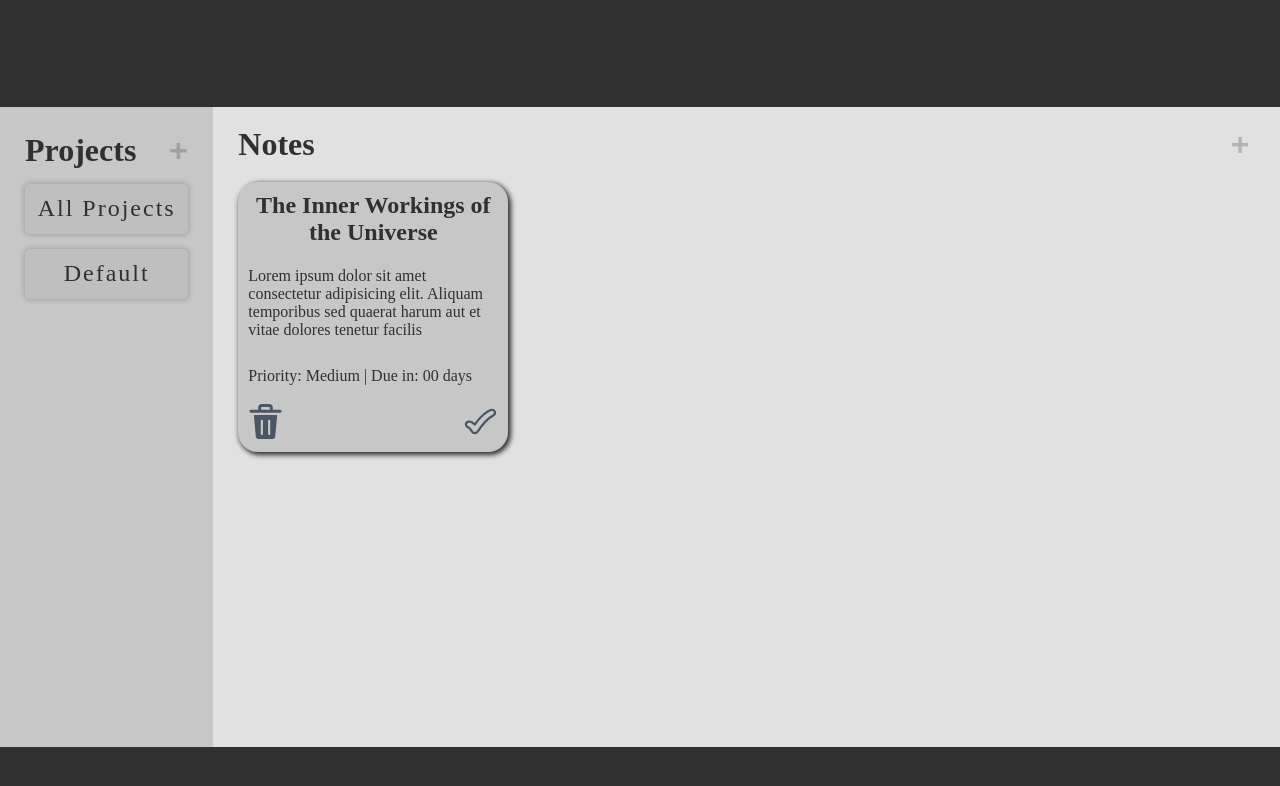
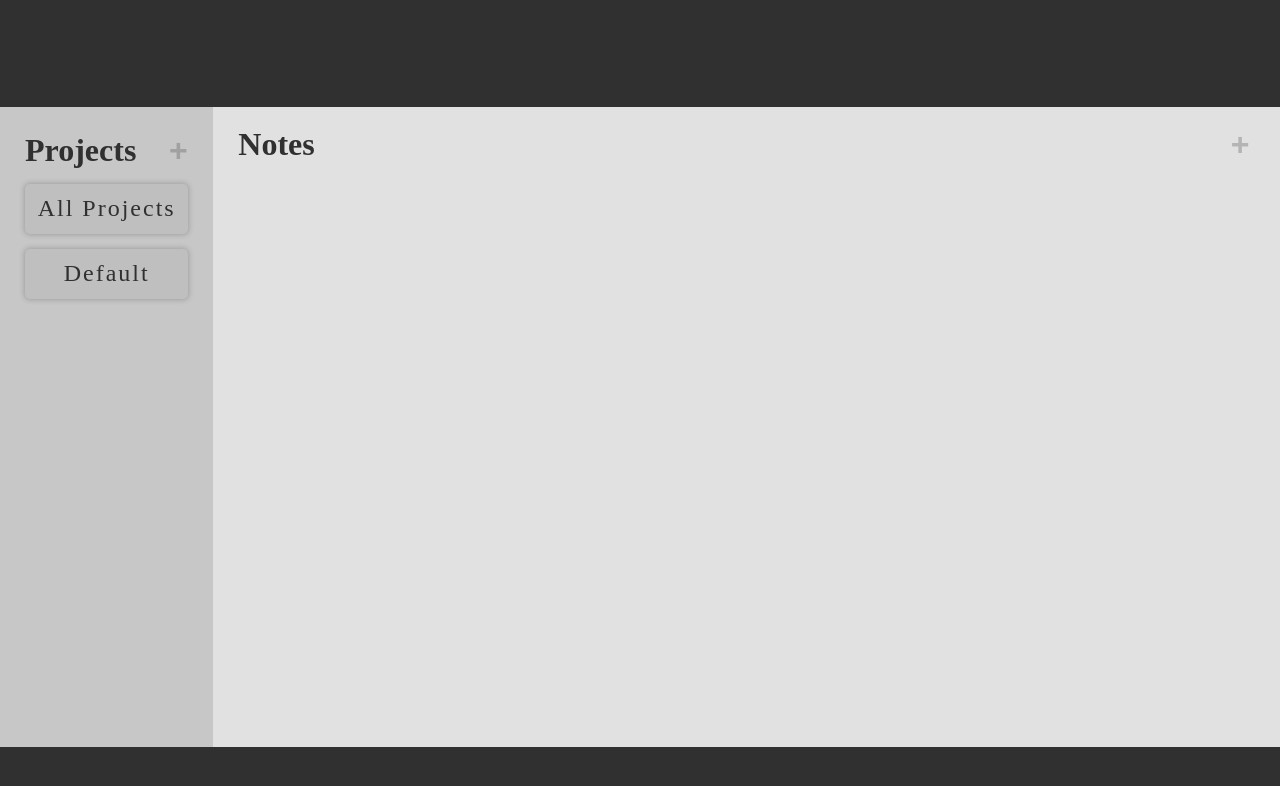
Before and after one commit to benlgw/todo-list, a website built with Vite: page index.html in a window 1280 px wide. Built offline with nearby package versions, Linux system fonts and the light colour scheme; files whose address does not match are found by name.

Commit message:
remove placeholder note

```diff
--- a/index.html
+++ b/index.html
@@ -19,22 +19,7 @@
 					<h1>Notes</h1>
 					<button id="newNotes">+</button>
 				</div>
-				<div class="notes" id="notes">
-					<div class="note">
-						<h2>The Inner Workings of the Universe</h3>
-						<p>Lorem ipsum dolor sit amet consectetur adipisicing elit. Aliquam temporibus sed quaerat harum aut et vitae dolores tenetur facilis exercitationem quae quasi nostrum, laborum vero, necessitatibus neque odit ullam? Magni?</p>
-            <p>Priority: Medium | Due in: 00 days</p>
-            <div class="note-buttons">
-              <button>
-                <img src="./src/assets/images/bin-1-bold.svg">
-              </button>
-              <button>
-                <img src="./src/assets/images/tick-04.svg">
-              </button>
-            </div>
-
-					</div>
-				</div>
+				<div class="notes" id="notes"></div>
 			</div>
 			<footer></footer>
 		</div>
```
